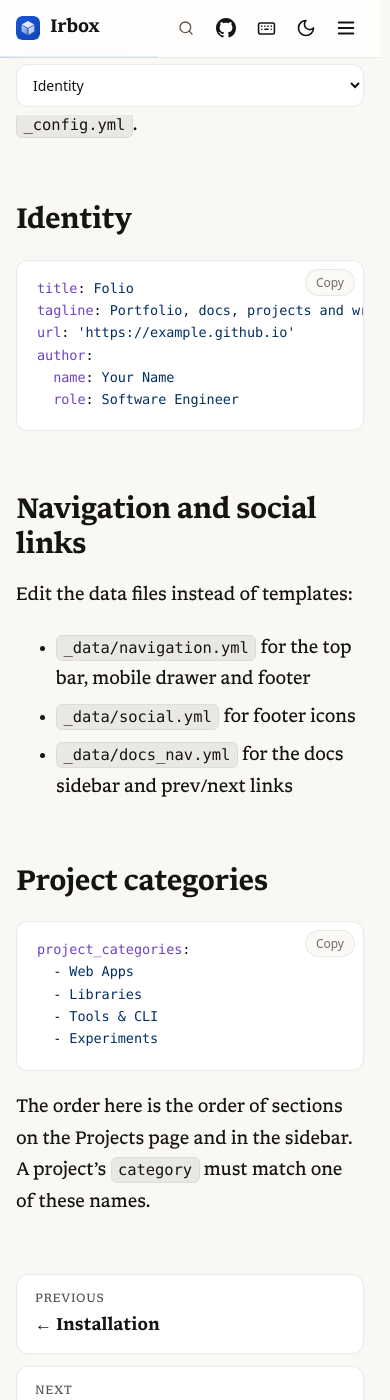
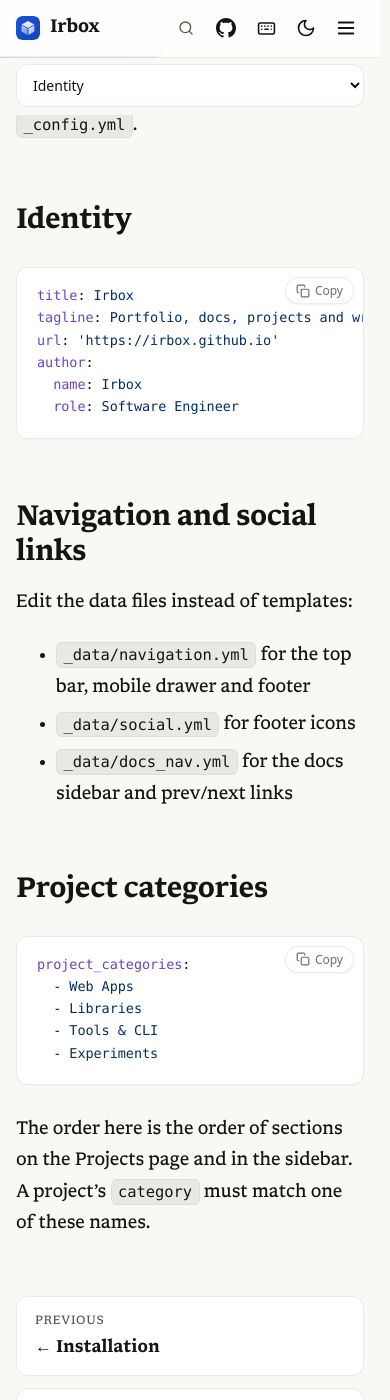
Before and after one commit to irbox/irbox.github.io, a Jekyll site: the page built from _docs/configuration.md, in a window 390 px wide and 1400 px high, scrolled down 400 px. Built offline with Jekyll 4.4.1, drawn with Linux system fonts in a browser that asks for light colours.

Commit message:
fix: resolve code copy button scrolling, text clipping, and responsive overflow

````diff
--- a/_docs/configuration.md
+++ b/_docs/configuration.md
@@ -9,11 +9,11 @@
 ## Identity
 
 ```yaml
-title: Folio
+title: Irbox
 tagline: Portfolio, docs, projects and writing in one place.
-url: 'https://example.github.io'
+url: 'https://irbox.github.io'
 author:
-  name: Your Name
+  name: Irbox
   role: Software Engineer
 ```
 
--- a/_includes/shortcuts-dialog.html
+++ b/_includes/shortcuts-dialog.html
@@ -29,6 +29,10 @@
             <dt><kbd>B</kbd></dt>
             <dd>Blog</dd>
           </div>
+          <div class="shortcuts-item">
+            <dt><kbd>L</kbd></dt>
+            <dd>Books & Archive</dd>
+          </div>
         </dl>
       </div>
       <div class="shortcuts-group">
--- a/assets/css/main.css
+++ b/assets/css/main.css
@@ -1,5 +1,5 @@
 /* ==========================================================================
-   Folio / Irbox — design tokens + styles
+   Irbox — design tokens + styles
    Enhanced with Libron typeface (Nico Verbruggen, SIL OFL) & Astryx inspirations:
    calm e-reader prose typography, frame-first shells, and refined tokens.
    ========================================================================== */
@@ -122,6 +122,7 @@
   scroll-padding-top: calc(var(--header-total-h) + 16px);
   -webkit-text-size-adjust: 100%;
   scrollbar-gutter: stable;
+  overflow-x: clip;
 }
 @media (prefers-reduced-motion: no-preference) {
   html {
@@ -210,6 +211,8 @@
 
 body {
   margin: 0;
+  overflow-x: clip;
+  max-width: 100vw;
   background: var(--bg-body);
   color: var(--ink);
   font: 400 17px/1.65 var(--font-reading);
@@ -706,7 +709,7 @@
     max-height 0.25s ease,
     padding 0.25s ease,
     margin 0.25s ease;
-  max-height: 140px;
+  max-height: 480px;
   overflow: hidden;
 }
 .banner.is-dismissing {
@@ -948,6 +951,18 @@
 .drawer__link.is-active {
   background: var(--ink-muted-fill);
 }
+@media (max-width: 920px) {
+  .search-trigger__label,
+  .search-trigger kbd {
+    display: none;
+  }
+  .search-trigger {
+    width: 36px;
+    height: 36px;
+    padding: 0;
+    justify-content: center;
+  }
+}
 @media (max-width: 767px) {
   .container {
     padding-left: max(16px, env(safe-area-inset-left, 0px));
@@ -1239,7 +1254,8 @@
   display: flex;
   align-items: center;
   justify-content: space-between;
-  gap: 12px;
+  gap: 8px 12px;
+  flex-wrap: wrap;
   padding-bottom: 6px;
   border-bottom: 1px solid color-mix(in srgb, var(--border) 50%, transparent);
 }
@@ -1251,6 +1267,7 @@
   color: var(--ink-2);
   font-size: 12px;
   font-family: var(--font-sans);
+  flex-shrink: 0;
 }
 .bento__spec-val {
   font-weight: 500;
@@ -1261,6 +1278,8 @@
   display: inline-flex;
   align-items: center;
   gap: 4px;
+  word-break: break-word;
+  overflow-wrap: anywhere;
 }
 .bento__spec-val:hover {
   text-decoration: underline;
@@ -1758,6 +1777,10 @@
   font-size: 18px;
   line-height: 1.75;
   letter-spacing: -0.003em;
+  overflow-wrap: break-word;
+  word-break: break-word;
+  min-width: 0;
+  max-width: 100%;
 }
 .prose > :first-child {
   margin-top: 0;
@@ -1768,6 +1791,7 @@
 .prose h4 {
   font-family: var(--font-heading);
   letter-spacing: -0.015em;
+  overflow-wrap: break-word;
 }
 .prose h2 {
   font-size: 28px;
@@ -1801,9 +1825,11 @@
 .prose ul,
 .prose ol {
   margin: 0 0 1.2em;
+  overflow-wrap: break-word;
 }
 .prose li {
   margin: 0.35em 0;
+  overflow-wrap: break-word;
 }
 .prose a {
   font-weight: 500;
@@ -1811,6 +1837,8 @@
   text-decoration: underline;
   text-decoration-color: color-mix(in srgb, var(--brand) 40%, transparent);
   text-underline-offset: 3px;
+  overflow-wrap: break-word;
+  word-break: break-word;
   transition:
     text-decoration-color 0.15s ease,
     color 0.15s ease;
@@ -1820,6 +1848,7 @@
 }
 .prose img {
   border-radius: var(--radius-container);
+  max-width: 100%;
   height: auto;
 }
 .prose blockquote {
@@ -1834,6 +1863,7 @@
   border-radius: 0 var(--radius-element) var(--radius-element) 0;
   color: var(--ink);
   box-shadow: 0 1px 2px rgba(0, 0, 0, 0.02);
+  overflow-wrap: break-word;
 }
 .prose blockquote > :last-child {
   margin-bottom: 0;
@@ -1844,18 +1874,36 @@
   padding: 0.18em 0.42em;
   border-radius: 6px;
   border: 1px solid color-mix(in srgb, var(--border) 60%, transparent);
-}
+  overflow-wrap: break-word;
+  word-break: break-word;
+}
+
+/* Code block container & pre */
+.code-block-wrap {
+  position: relative;
+  margin: 1.6em 0;
+  max-width: 100%;
+  min-width: 0;
+}
+.code-block-wrap pre,
 .prose pre {
   position: relative;
   margin: 1.6em 0;
   padding: 18px 20px;
   overflow-x: auto;
+  -webkit-overflow-scrolling: touch;
   background: var(--bg-surface);
   border: 1px solid var(--border);
   border-radius: var(--radius-element);
   font-size: 13.5px;
   line-height: 1.65;
   box-shadow: 0 1px 3px rgba(0, 0, 0, 0.02);
+  max-width: 100%;
+  min-width: 0;
+}
+.code-block-wrap pre {
+  margin: 0 !important;
+  padding-right: 64px !important;
 }
 .prose pre code {
   background: none;
@@ -1863,6 +1911,8 @@
   border: 0;
   font-size: inherit;
   font-weight: 400;
+  word-break: normal;
+  overflow-wrap: normal;
 }
 .prose details {
   margin: 1.2em 0;
@@ -1895,47 +1945,72 @@
 .prose details > :not(summary) {
   margin: 14px 16px;
 }
+
+/* Copy Button */
 .copy-btn {
   position: absolute;
-  top: 8px;
-  right: 8px;
+  top: 10px;
+  right: 10px;
+  z-index: 10;
+  display: inline-flex;
+  align-items: center;
+  gap: 5px;
   font: 500 12px var(--font-sans);
   padding: 4px 10px;
   border-radius: 999px;
   border: 1px solid var(--border);
-  background: var(--bg-body);
+  background: var(--bg-surface);
   color: var(--ink-2);
   cursor: pointer;
-  opacity: 0;
+  box-shadow: 0 1px 3px rgba(0, 0, 0, 0.08);
+  opacity: 0.85;
   transition:
     opacity 0.18s ease,
     transform 0.15s ease,
     background-color 0.18s ease,
-    color 0.18s ease;
+    color 0.18s ease,
+    border-color 0.18s ease;
+}
+.code-block-wrap:hover .copy-btn,
+.copy-btn:focus,
+.copy-btn.is-copied {
+  opacity: 1;
 }
 .copy-btn:hover {
-  background: var(--bg-surface);
+  background: var(--bg-body);
   color: var(--ink);
-  border-color: color-mix(in srgb, var(--ink) 25%, var(--border));
+  border-color: color-mix(in srgb, var(--ink) 30%, var(--border));
 }
 .copy-btn:active {
   transform: scale(0.92);
 }
+.copy-btn__icon {
+  flex-shrink: 0;
+  display: block;
+}
+.copy-btn__icon--check {
+  display: none;
+}
 .copy-btn.is-copied {
   color: var(--success);
-  border-color: color-mix(in srgb, var(--success) 45%, var(--border));
+  border-color: color-mix(in srgb, var(--success) 50%, var(--border));
   background: var(--bg-surface);
 }
-.prose pre:hover .copy-btn,
-.copy-btn:focus {
-  opacity: 1;
-}
-@media (hover: none) {
-  .copy-btn {
-    opacity: 0.85;
-  }
-}
+.copy-btn.is-copied .copy-btn__icon--copy {
+  display: none;
+}
+.copy-btn.is-copied .copy-btn__icon--check {
+  display: block;
+}
+.copy-btn.is-error {
+  color: var(--danger);
+  border-color: var(--danger);
+}
+
 .table-wrap {
+  display: block;
+  width: 100%;
+  max-width: 100%;
   overflow-x: auto;
   -webkit-overflow-scrolling: touch;
   margin: 1.6em 0;
@@ -1946,23 +2021,21 @@
 }
 .table-wrap table {
   margin: 0;
+  width: 100%;
+  min-width: 100%;
 }
 .table-wrap tr:last-child td {
   border-bottom: 0;
 }
 .prose table {
+  display: block;
   width: 100%;
+  max-width: 100%;
+  overflow-x: auto;
+  -webkit-overflow-scrolling: touch;
   border-collapse: collapse;
   margin: 1.6em 0;
   font-size: 14.5px;
-}
-@media (max-width: 767px) {
-  .prose > table {
-    display: block;
-    max-width: 100%;
-    overflow-x: auto;
-    -webkit-overflow-scrolling: touch;
-  }
 }
 .prose th,
 .prose td {
@@ -1972,7 +2045,9 @@
   vertical-align: middle;
 }
 .prose td code {
-  white-space: nowrap;
+  white-space: normal;
+  word-break: break-word;
+  overflow-wrap: anywhere;
 }
 .prose th {
   font-weight: 600;
@@ -2463,9 +2538,16 @@
   padding: 10px 12px;
   border-radius: var(--radius-inner);
   text-decoration: none;
+  overflow-wrap: break-word;
+  word-break: break-word;
+  min-width: 0;
   transition:
     background-color 0.15s ease,
     padding-left 0.15s ease;
+}
+.search__results a strong {
+  overflow-wrap: break-word;
+  word-break: break-word;
 }
 .search__results a:hover,
 .search__results a.is-selected {
@@ -2481,6 +2563,8 @@
 .search__results .desc {
   font-size: 14px;
   color: var(--ink-2);
+  overflow-wrap: break-word;
+  word-break: break-word;
 }
 .search__empty {
   padding: 20px;
@@ -2665,10 +2749,12 @@
 .highlight .vi {
   color: var(--c-tag);
 }
-/* Rouge wraps code in div.highlighter-rouge > div.highlight > pre; the box styling lives on the pre. */
+/* Rouge wraps code in div.highlighter-rouge > div.highlight > pre; ensure containment */
 div.highlighter-rouge,
 div.highlight {
   margin: 0;
+  max-width: 100%;
+  min-width: 0;
 }
 
 @media (prefers-reduced-motion: reduce) {
@@ -3196,6 +3282,9 @@
   line-height: var(--reader-lh);
   color: var(--reader-ink);
   outline: none;
+  overflow-wrap: break-word;
+  word-break: break-word;
+  min-width: 0;
 }
 .reader-canvas h1,
 .reader-canvas h2,
@@ -3237,7 +3326,11 @@
   opacity: 0.9;
 }
 .reader-canvas table {
+  display: block;
   width: 100%;
+  max-width: 100%;
+  overflow-x: auto;
+  -webkit-overflow-scrolling: touch;
   border-collapse: collapse;
   margin: 1.5em 0;
 }
--- a/assets/js/main.js
+++ b/assets/js/main.js
@@ -1,5 +1,5 @@
 /* ==========================================================================
-   Folio / Irbox — Core Client Architecture
+   Irbox — Core Client Architecture
    Modular, dependency-free enhancements adhering to modern ECMAScript (ES2026).
    ========================================================================== */
 (() => {
@@ -236,18 +236,28 @@
   /* ---- Module 7: Prose (Heading Anchors & Copy Buttons) ---- */
   const copyText = async (text) => {
     if (navigator.clipboard && window.isSecureContext) {
-      return navigator.clipboard.writeText(text);
+      try {
+        await navigator.clipboard.writeText(text);
+        return true;
+      } catch (_) {
+        // Fallback to execCommand below
+      }
     }
     const ta = doc.createElement('textarea');
     ta.value = text;
+    ta.setAttribute('readonly', '');
+    ta.style.contain = 'strict';
     ta.style.position = 'fixed';
+    ta.style.left = '-9999px';
+    ta.style.top = '0';
     ta.style.opacity = '0';
     doc.body.appendChild(ta);
-    ta.focus();
     ta.select();
+    ta.setSelectionRange(0, ta.value.length);
     try {
       const ok = doc.execCommand('copy');
       if (!ok) throw new Error('Copy failed');
+      return true;
     } finally {
       doc.body.removeChild(ta);
     }
@@ -255,55 +265,99 @@
 
   const initProse = () => {
     // Responsive table wrappers
-    $$('[data-prose] table').forEach((table) => {
+    $$('[data-prose] table, .prose table').forEach((table) => {
       if (!table.parentElement.classList.contains('table-wrap')) {
         const wrap = doc.createElement('div');
         wrap.className = 'table-wrap';
+        wrap.tabIndex = 0;
+        wrap.setAttribute('role', 'region');
+        wrap.setAttribute('aria-label', 'Scrollable table');
         table.parentNode.insertBefore(wrap, table);
         wrap.appendChild(table);
       }
     });
 
     // Heading anchor links
-    $$('[data-prose] :is(h2,h3,h4)[id]').forEach((h) => {
+    $$('[data-prose] :is(h2,h3,h4)[id], .prose :is(h2,h3,h4)[id]').forEach((h) => {
+      if (!h.querySelector('.anchor')) {
         const a = doc.createElement('a');
         a.className = 'anchor';
         a.href = '#' + h.id;
         a.setAttribute('aria-label', 'Link to this section');
         a.textContent = '#';
         h.appendChild(a);
+      }
     });
 
-    // Code copy buttons
-    $$('[data-prose] pre').forEach((pre) => {
+    // Code copy buttons with dedicated non-scrolling wrapper
+    $$('[data-prose] pre, .prose pre').forEach((pre) => {
+      if (pre.classList.contains('lineno') || pre.closest('.rouge-gutter')) return;
+      if (pre.dataset.hasCopyBtn) return;
+      pre.dataset.hasCopyBtn = 'true';
+
+      // Ensure pre is enclosed in a wrapper so copy button stays fixed
+      let container = pre.parentElement;
+      if (!container.classList.contains('code-block-wrap')) {
+        const wrap = doc.createElement('div');
+        wrap.className = 'code-block-wrap';
+        pre.parentNode.insertBefore(wrap, pre);
+        wrap.appendChild(pre);
+        container = wrap;
+      }
+
       const b = doc.createElement('button');
       b.type = 'button';
       b.className = 'copy-btn';
-      b.textContent = 'Copy';
       b.setAttribute('aria-label', 'Copy code to clipboard');
-      b.addEventListener('click', async () => {
-        const code = $('code', pre);
-        const text = code
-          ? code.innerText
-          : pre.innerText.replace(/\bCopy\b|\bCopied\b/g, '').trim();
+      b.innerHTML = `
+        <svg class="copy-btn__icon copy-btn__icon--copy" width="14" height="14" viewBox="0 0 24 24" fill="none" stroke="currentColor" stroke-width="2" stroke-linecap="round" stroke-linejoin="round" aria-hidden="true">
+          <rect x="9" y="9" width="13" height="13" rx="2" ry="2"></rect>
+          <path d="M5 15H4a2 2 0 0 1-2-2V4a2 2 0 0 1 2-2h9a2 2 0 0 1 2 2v1"></path>
+        </svg>
+        <svg class="copy-btn__icon copy-btn__icon--check" width="14" height="14" viewBox="0 0 24 24" fill="none" stroke="currentColor" stroke-width="2.5" stroke-linecap="round" stroke-linejoin="round" aria-hidden="true">
+          <polyline points="20 6 9 17 4 12"></polyline>
+        </svg>
+        <span class="copy-btn__text">Copy</span>
+      `;
+
+      b.addEventListener('click', async (e) => {
+        e.preventDefault();
+        e.stopPropagation();
+
+        let text = '';
+        const rougeCode = pre.querySelector('td.rouge-code');
+        if (rougeCode) {
+          text = rougeCode.textContent;
+        } else {
+          const code = pre.querySelector('code');
+          text = (code || pre).textContent;
+        }
+        text = text.replace(/\r\n/g, '\n').replace(/\n$/, '');
+
+        const textSpan = b.querySelector('.copy-btn__text');
         try {
           await copyText(text);
-          b.textContent = 'Copied';
           b.classList.add('is-copied');
           b.setAttribute('aria-label', 'Code copied to clipboard');
+          if (textSpan) textSpan.textContent = 'Copied';
           setTimeout(() => {
-            b.textContent = 'Copy';
             b.classList.remove('is-copied');
             b.setAttribute('aria-label', 'Copy code to clipboard');
+            if (textSpan) textSpan.textContent = 'Copy';
           }, 1800);
         } catch {
-          b.textContent = 'Failed';
+          b.classList.add('is-error');
+          b.setAttribute('aria-label', 'Failed to copy');
+          if (textSpan) textSpan.textContent = 'Failed';
           setTimeout(() => {
-            b.textContent = 'Copy';
+            b.classList.remove('is-error');
+            b.setAttribute('aria-label', 'Copy code to clipboard');
+            if (textSpan) textSpan.textContent = 'Copy';
           }, 1800);
         }
       });
-      pre.appendChild(b);
+
+      container.appendChild(b);
     });
   };
 
@@ -827,7 +881,7 @@
         return;
       }
 
-      // Quick navigation: H (Home), D (Docs), P (Projects), B (Blog)
+      // Quick navigation: H (Home), D (Docs), P (Projects), B (Blog), L (Library/Books)
       if (!e.metaKey && !e.ctrlKey && !e.altKey) {
         const k = e.key.toLowerCase();
         const base = root.getAttribute('data-baseurl') || '';
@@ -839,6 +893,8 @@
           location.href = base + '/projects/';
         } else if (k === 'b') {
           location.href = base + '/blog/';
+        } else if (k === 'l') {
+          location.href = base + '/books/';
         }
       }
     });
````
Also changed, not shown: assets/js/reader.js (+27 -11 lines), README.md. Lines whose indentation alone changed are shown as unchanged.
